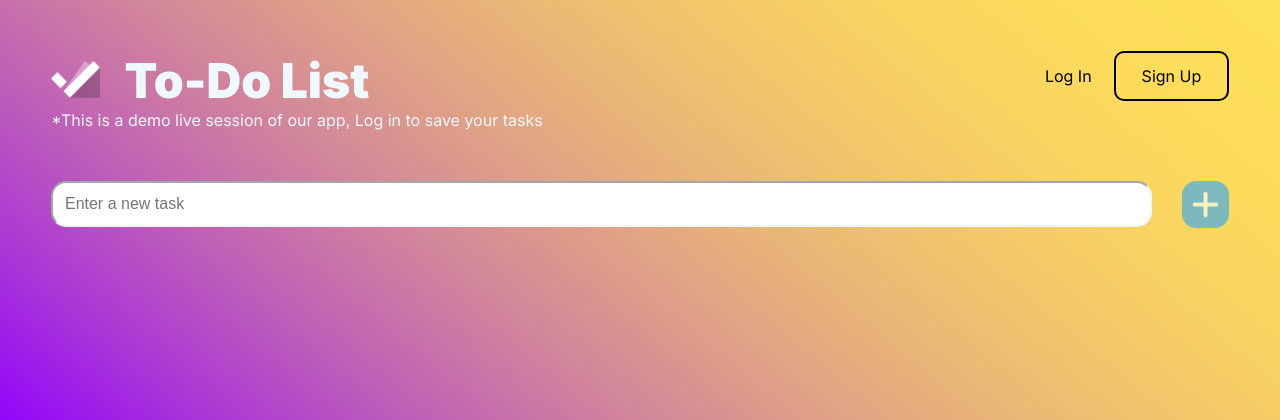
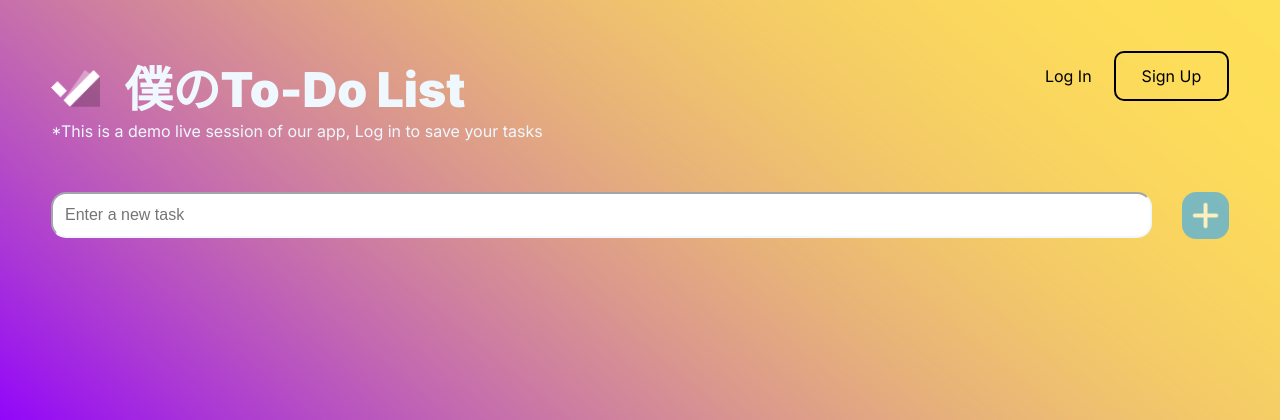
Before and after one commit to cdnjmusic/To-Do-List, a Flask app: page / in a window 1280 px wide. Shown: the top 420 px of the page. Run offline with Flask 3, Linux system fonts and the light colour scheme.

Commit message:
Updated .ico and README.md from stackedit.io

```diff
--- a/static/styles.css
+++ b/static/styles.css
@@ -67,7 +67,6 @@ body {
 .login:hover {
   text-decoration: overline;
   -webkit-text-fill-color: #008cff;
-  font-size: 1.05em;
 }
 
 .signup {
--- a/templates/index.html
+++ b/templates/index.html
@@ -3,7 +3,8 @@
   <head>
       <meta charset="UTF-8">
       <meta name="viewport" content="width=device-width, initial-scale=1.0">
-      <title>To-Do List App</title>
+      <title>僕のTo-Do List App</title>
+      <link rel="icon" href="../static/icons/LOGO.ico" type="image/x-icon">
       <link rel="stylesheet" href="../static/styles.css">
       <link href="https://fonts.googleapis.com/css2?family=Inter:wght@100;200;300;400;500;600;700;800;900&display=swap" rel="stylesheet">
   </head>
@@ -12,7 +13,7 @@
     <div class="header">
       <div class="title">
         <img src="../static/icons/LOGO.png" alt="TDL" class="logo">
-        <h1 class="nameof"><a href="#" class="anameof">To-Do List</a></h1>
+        <h1 class="nameof"><a href="#" class="anameof">僕のTo-Do List</a></h1>
         <h4 class="demo">*This is a demo live session of our app, Log in to save your tasks</h4>
       </div>
       <div class="signIn">
```
Also changed, not shown: README.md (added), static/icons/LOGO.ico (added).
